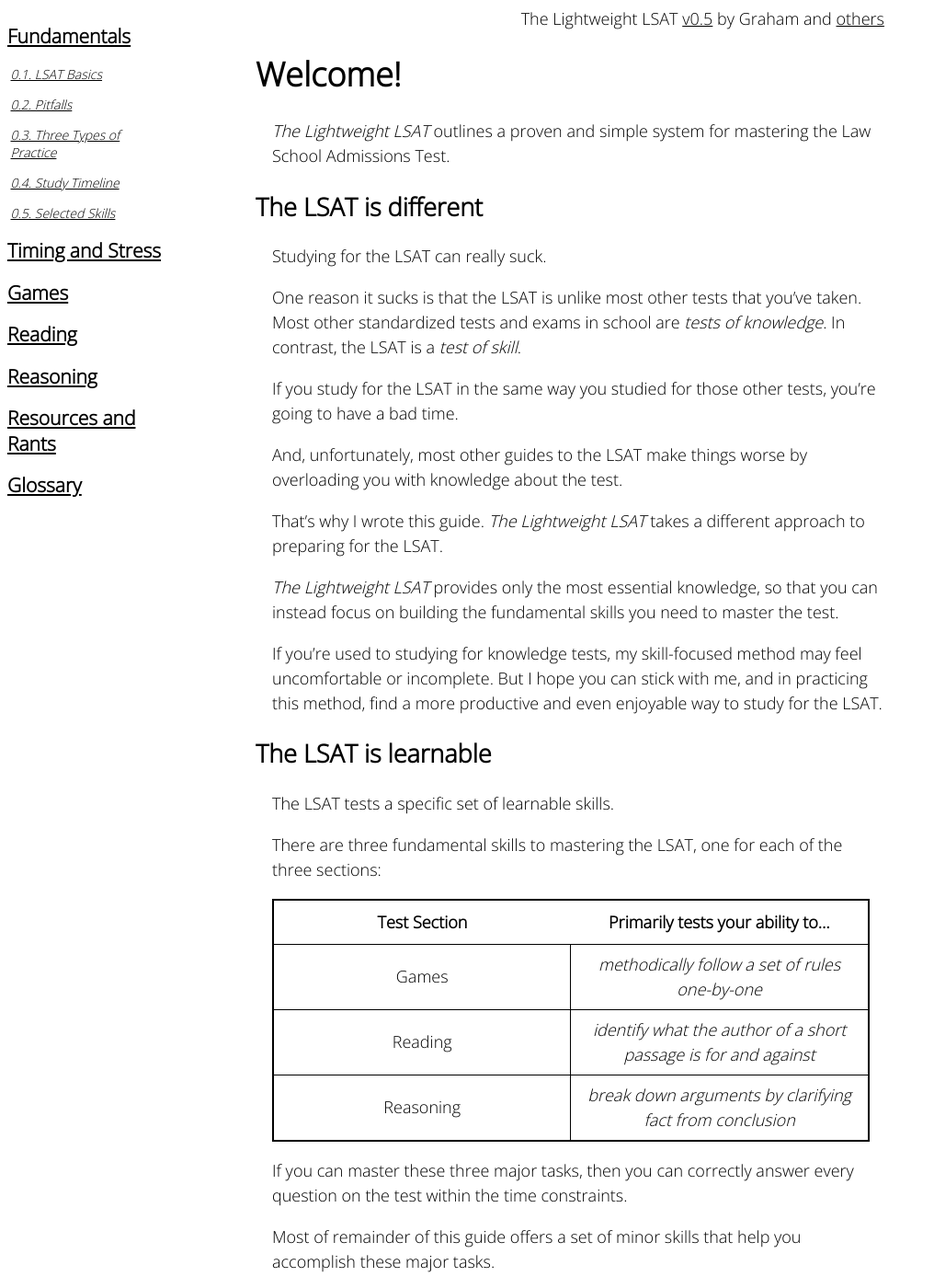
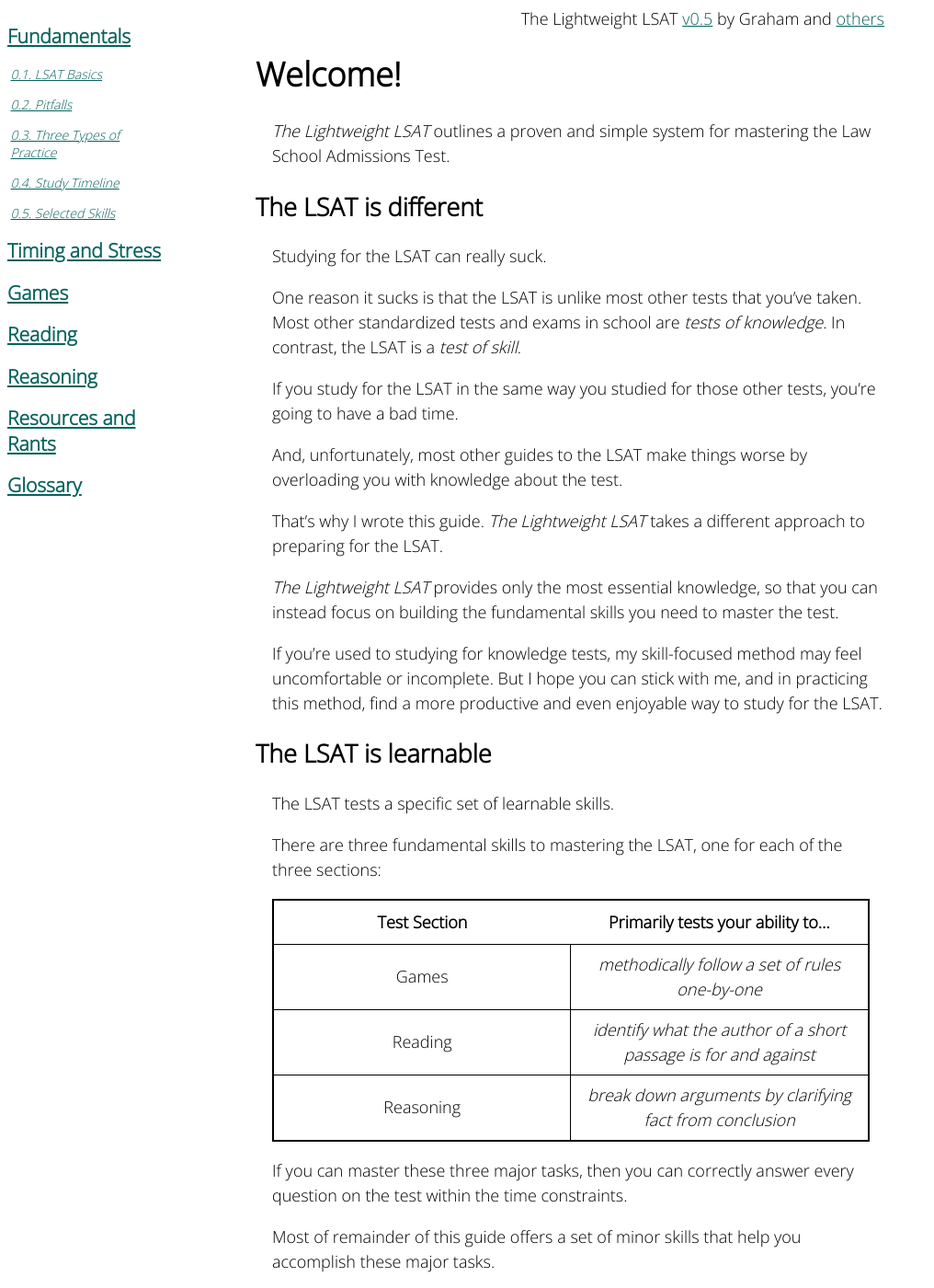
Before and after one commit to gpdowney/lightweightLSAT, a Jekyll site: the page built from index.md, in a window 1280 px wide and 1400 px high. Shown: the whole window at 92% size, without its empty margins (0-1016 px from the left). Built offline with Jekyll 4.4.1, drawn with Linux system fonts in a browser that asks for light colours.

Commit message:
changed link color to make them more visible

```diff
--- a/_sass/main.scss
+++ b/_sass/main.scss
@@ -51,9 +51,9 @@ img{
     object-fit: scale-down;
 }
 
-// make links black, but hover green
+// make links dark green and hover slightly lighter
 a{
-    color: black;
+    color: #07635d;
 }
 
 a:hover{
```
